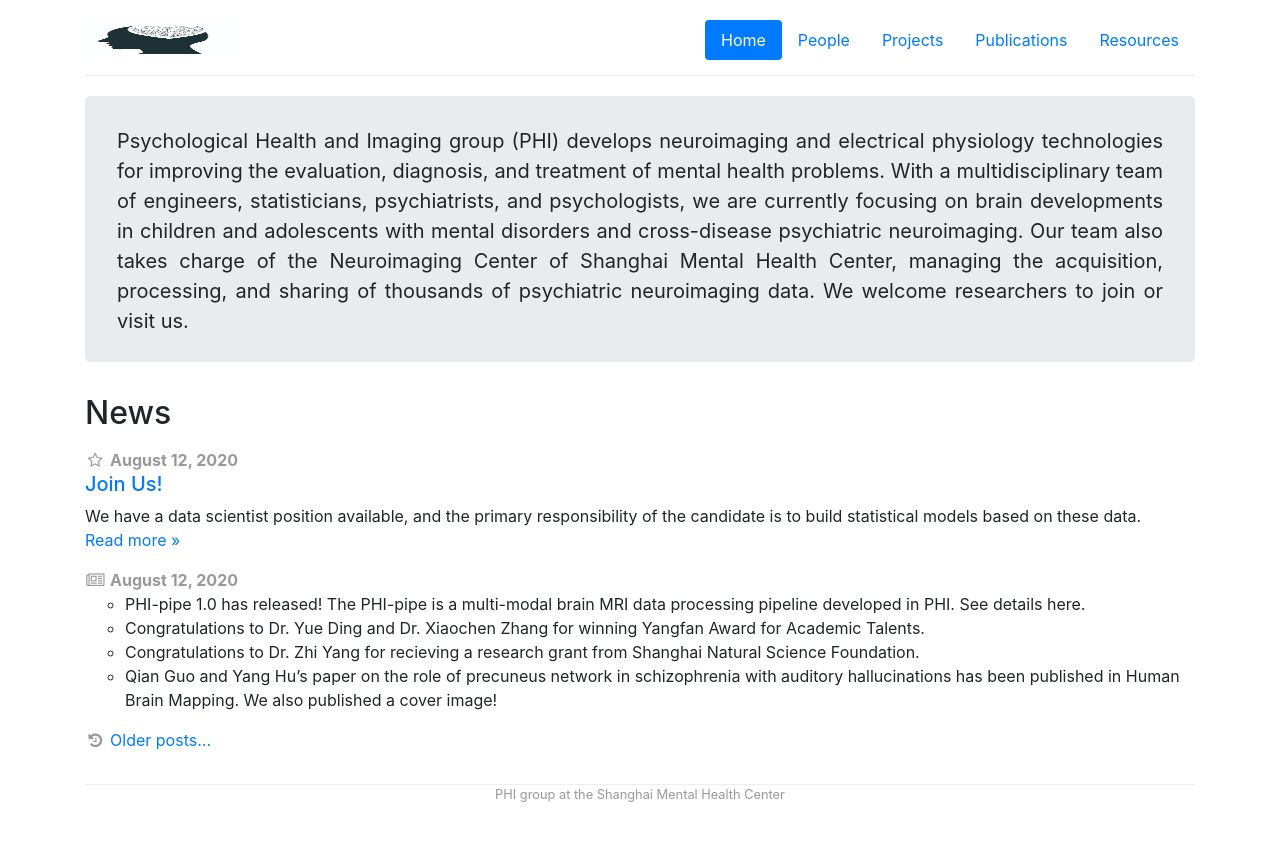
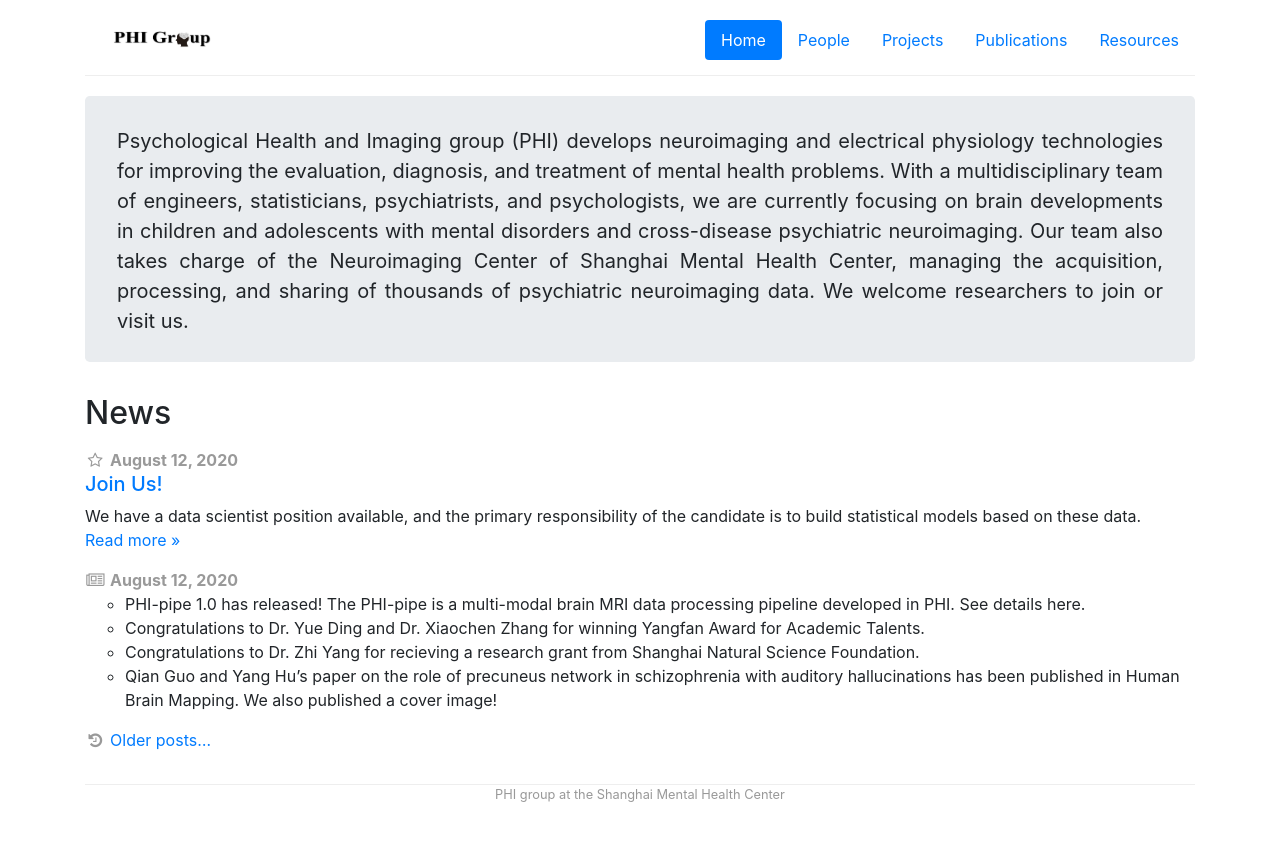
Before and after one commit to PHI-group/phi-group.github.io, a Jekyll site: the page built from index.md, in a window 1280 px wide. Shown: the top 841 px of the page. Built offline with Jekyll 4.4.1, drawn with Linux system fonts in a browser that asks for light colours.

Commit message:
Updated by Qf

```diff
--- a/_layouts/default.html
+++ b/_layouts/default.html
@@ -20,8 +20,8 @@
                         flex-column
                         flex-md-row justify-content-md-between">
                 <a href="{{ site.base }}/" class="">
-                    <img src="{{ site.base }}/img/logo.jpeg"
-                         srcset="{{ site.base }}/img/logo.jpeg 2x"
+                    <img src="{{ site.base }}/img/logo.jpg"
+                         srcset="{{ site.base }}/img/logo.jpg 2x"
                          alt="PHI" id="logo">
                 </a>
                 <ul class="nav nav-pills justify-content-center">
```
